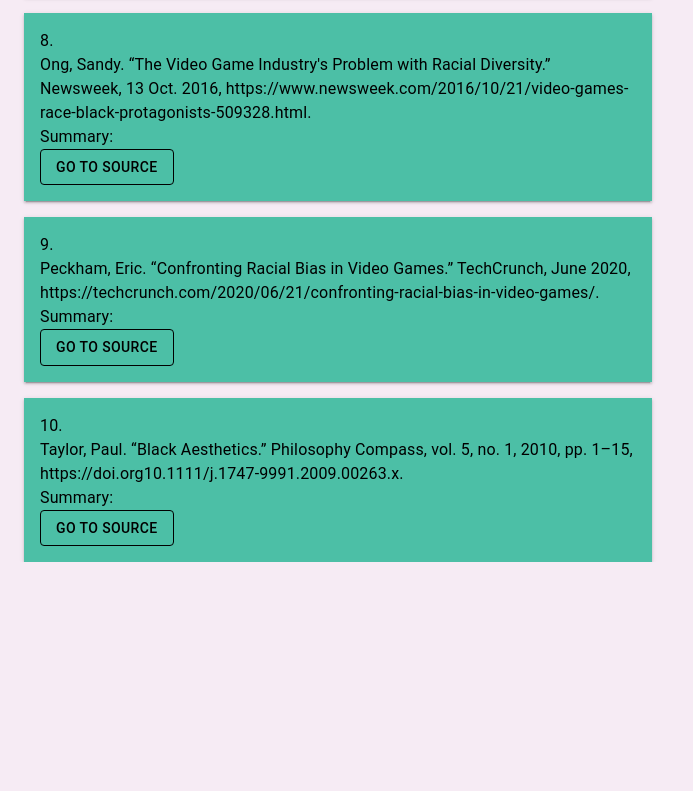
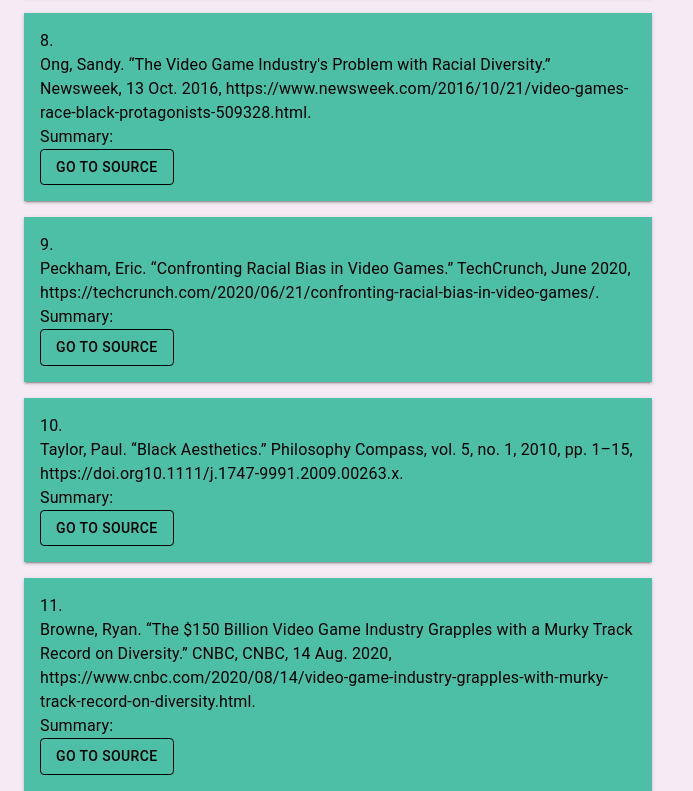
Before and after one commit to AJMosley345/eng-206-finalproject, a Next.js app: page /sources in a window 1280 px wide. Shown: the part 1596-2387 px from the top of the page, without its empty margins (0-693 px from the left). Before the commit the page ends 2158 px from the top, so only its background shows below. Built offline with nearby package versions, Linux system fonts and the light colour scheme.

Commit message:
Add source and different picture

```diff
--- a/pages/sources.js
+++ b/pages/sources.js
@@ -53,6 +53,11 @@
         summary: 'Summary:',
         link: 'https://sites.hampshire.edu/blackaesthetics/files/2017/03/taylorpaul-blackaesthetics.pdf'
     },
+    {
+        citation: 'Browne, Ryan. “The $150 Billion Video Game Industry Grapples with a Murky Track Record on Diversity.” CNBC, CNBC, 14 Aug. 2020, https://www.cnbc.com/2020/08/14/video-game-industry-grapples-with-murky-track-record-on-diversity.html.',
+        summary: 'Summary:',
+        link: 'https://www.cnbc.com/2020/08/14/video-game-industry-grapples-with-murky-track-record-on-diversity.html'
+    },
 ]
 
 export default function Sources() {
```
Also changed, not shown: pages/test.js (+11 -1 lines), public/images/barrett_old.png (added), public/images/race_graph.png (added).
